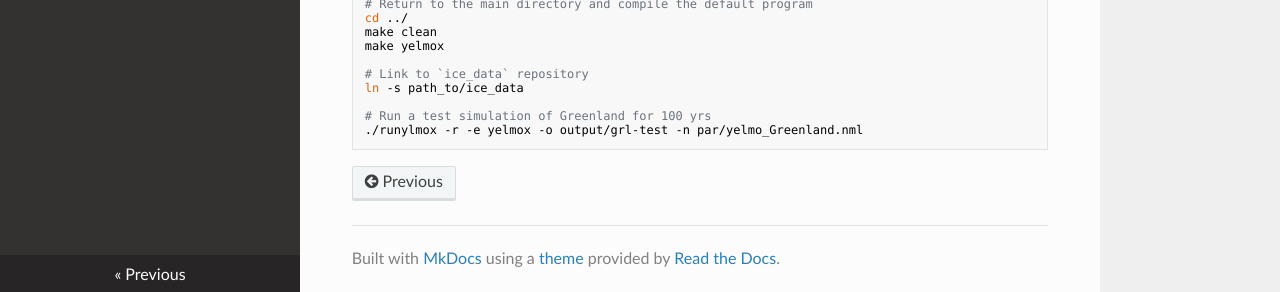
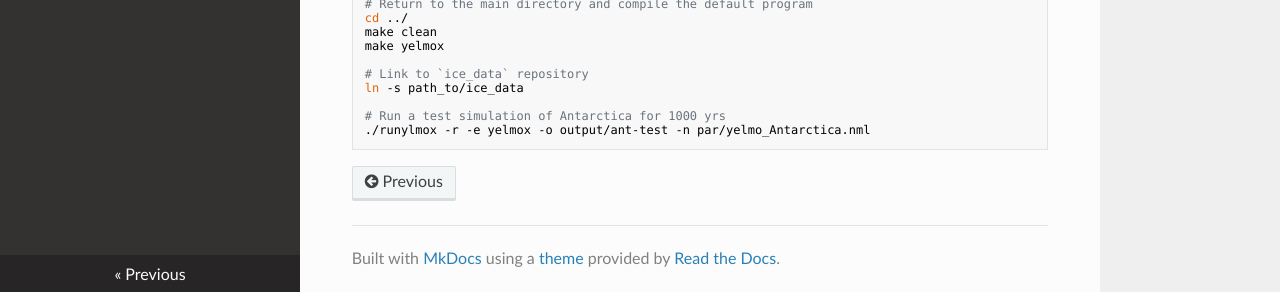
Before and after one commit to palma-ice/yelmo-docs, an MkDocs documentation site: the page built from docs/running-with-yelmox.md, in a window 1280 px wide and 900 px high, scrolled down 839 px. Shown: the part 605-897 px from the top of the window. Built offline with MkDocs 1.6.1, drawn with Linux system fonts in a browser that asks for light colours; nearby versions of some CDN libraries.

Commit message:
Minor update.

````diff
--- a/docs/running-with-yelmox.md
+++ b/docs/running-with-yelmox.md
@@ -35,6 +35,6 @@ make yelmox
 # Link to `ice_data` repository
 ln -s path_to/ice_data
 
-# Run a test simulation of Greenland for 100 yrs
-./runylmox -r -e yelmox -o output/grl-test -n par/yelmo_Greenland.nml
+# Run a test simulation of Antarctica for 1000 yrs
+./runylmox -r -e yelmox -o output/ant-test -n par/yelmo_Antarctica.nml
 ```
````
